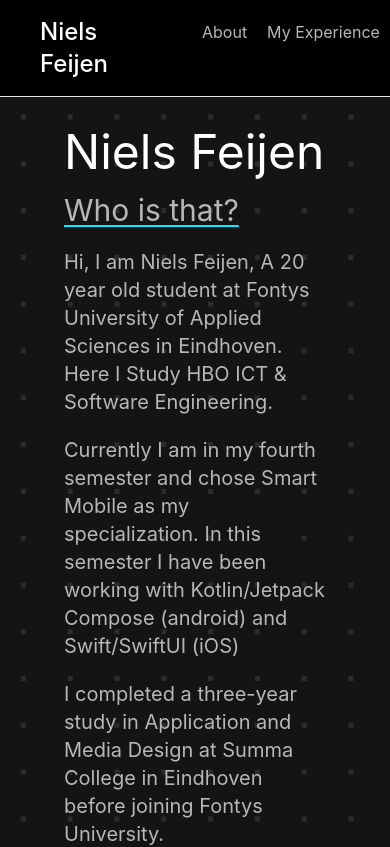
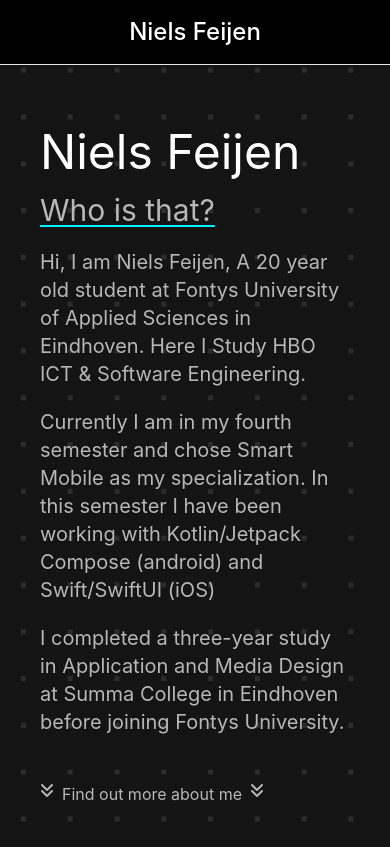
Before and after one commit to FontysNiels/NielsFeijen, a React (Create React App) app: page / in a window 390 px wide. Shown: the top 847 px of the page. Built offline with nearby package versions, Linux system fonts and the light colour scheme.

Commit message:
more responsive?

```diff
--- a/src/components/about.js
+++ b/src/components/about.js
@@ -7,7 +7,7 @@ const about = () => {
 
   return (
     // Main Container
-    <div class="border-t-2 border-t-accent h-auto w-auto mb-24 sm:mt-[20vh] xs:mt-[60vh] 2xs:mt-[70vh] mx-16">
+    <div class="border-t-2 border-t-accent h-auto w-auto mb-24 sm:mt-[20vh] xs:mt-[55vh] 2xs:mt-[70vh] mx-16 xs:mx-10">
       <div id='about' className='sm:py-12 2xs:py-8'></div>
       {/* About Container */}
       <div>
@@ -17,7 +17,7 @@ const about = () => {
         </h2>
 
         {/* Introduction */}
-        <div className='text-portfolioGray font-normal text-xl mr-10 3xl:w-5/6 '>
+        <div className='text-portfolioGray font-normal text-xl sm:mr-10 3xl:w-5/6 '>
           <p className='mt-5 3xl:mr-32'>
             As stated earlier, my name is Niels Feijen. I am a Dutch 20 years old software development student at Fontys University of Applied Sciences in Eindhoven. I was born on June 7th 2002 and live in Nederwetten, Noord-Braband.
           </p>
--- a/src/components/experience.js
+++ b/src/components/experience.js
@@ -4,13 +4,13 @@ const experience = () => {
 
   return (
     // Main Container
-    <div class="border-t-2 border-t-accent text-portfolioGray h-auto w-auto mb-24 sm:mt-[20vh] 2xs:mt-[5vh] mx-16">
+    <div class="border-t-2 border-t-accent text-portfolioGray h-auto w-auto mb-24 sm:mt-[20vh] 2xs:mt-[5vh] mx-16 xs:mx-10">
       {/* skills scroll Container */}
       <div id='skills' className='sm:py-12 2xs:py-8'></div>
       {/* Experience container */}
       <div className='flex '>
         {/* Left container */}
-        <div className='sm:w-2/3 2xs:w-auto'>
+        <div className='sm:w-2/3 '>
           {/* Title */}
           <h2 className='text-5xl font-normal mt-4 xl:text-6xl lg:text-5xl sm:text-4xl xs:text-3xl 2xs:text-2xl'>
             <span class='underline decoration-2 underline-offset-4 decoration-accent'>My Experience</span>
--- a/src/components/navigation.js
+++ b/src/components/navigation.js
@@ -4,10 +4,10 @@ const navbar = () => {
     // lg: md: (tablet)sm: (mobile L)xs: (mobile M + S)2xs:
     return (
             <div id='navbar' class="z-50 flex fixed top-0 left-0 right-0 lg:justify-between xs:justify-start border-b bg-black text-white">
-                <div class="font-medium xs:w-1/3 xs:text-left m-4 xs:ml-10 sm:text-4xl xs:text-2xl 2xs:text-xl 2xs:w-screen 2xs:text-center">
+                <div class="font-medium sm:w-1/3 sm:text-left m-4 sm:ml-10 sm:text-4xl xs:text-2xl 2xs:text-xl 2xs:w-screen 2xs:text-center">
                     <a href="#">Niels Feijen</a>
                 </div>
-                <div class='mt-5 sm:text-xl 2xs:text-base text-center text-portfolioGray xs:block 2xs:hidden sm:w-1/3 xs:w-auto sm:ml-0 xs:ml-4'>
+                <div class='mt-5 sm:text-xl 2xs:text-base text-center text-portfolioGray sm:block 2xs:hidden sm:w-1/3 xs:w-auto sm:ml-0 xs:ml-4'>
                     <button class="no-underline hover:underline sm:mr-12 2xs:mr-5 hover:text-white decoration-accent" onClick={() => { document.getElementById("about").scrollIntoView({ behavior: "smooth" }) }}>About</button>
                     <button class="no-underline hover:underline hover:text-white decoration-accent" onClick={() => { document.getElementById("skills").scrollIntoView({ behavior: "smooth" }) }}>My Experience</button>
                 </div>
--- a/src/components/title.js
+++ b/src/components/title.js
@@ -3,8 +3,7 @@ import image from '../Images/bread.webp'
 const TitleScreen = () => {
     return (
         // Main Container
-        <div class="flex flex-row xs:mt-20 2xs:mt-10 mx-16">
-
+        <div class="flex flex-row xs:mt-20 2xs:mt-10 mx-16 xs:mx-10">
             {/* Main Left Container */}
             <div class='h-[70vh] w-2/3 2xs:w-full sm:w-full sm:mb-0 2xs:mb-[10vh]'>
                 {/* All Text Container */}
```
